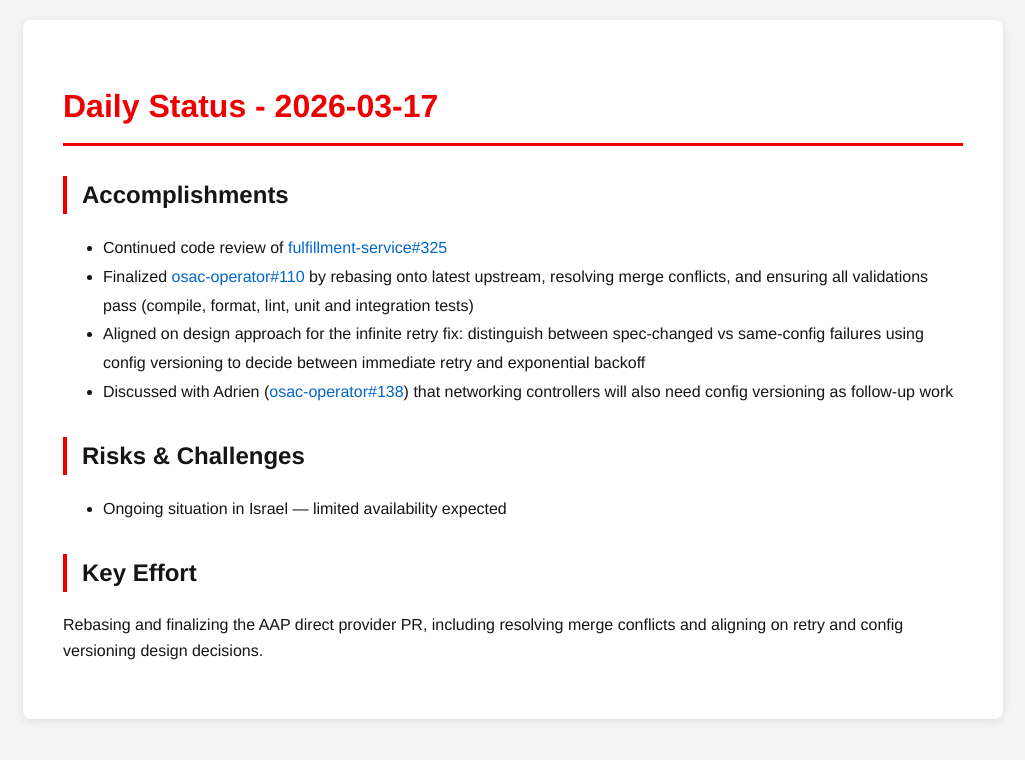
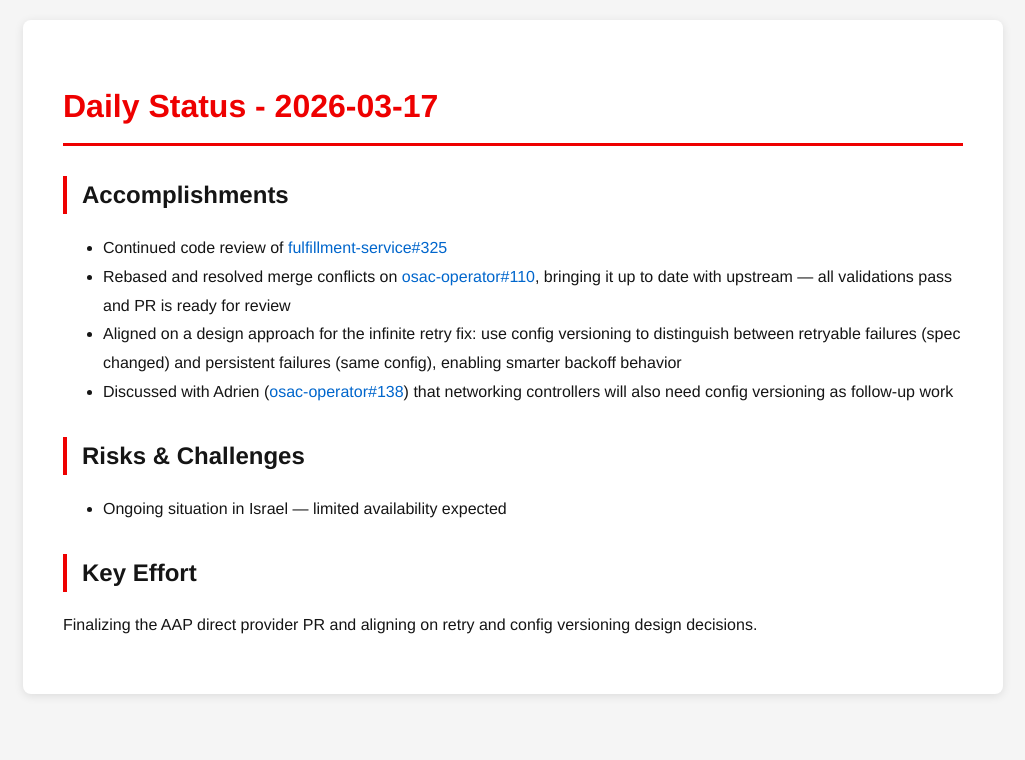
Before and after one commit to tzvatot/daily-status, a Jekyll site: the page built from 2026-03-17.md, in a window 1280 px wide. Shown: the top 760 px of the page, without its empty margins (127-1152 px from the left). Built offline with Jekyll 4.4.1, drawn with Linux system fonts in a browser that asks for light colours.

Commit message:
Daily status update - 2026-03-17

```diff
--- a/2026-03-17.md
+++ b/2026-03-17.md
@@ -8,12 +8,12 @@ date: 2026-03-17
 
 ## Accomplishments
 - Continued code review of [fulfillment-service#325](https://github.com/osac-project/fulfillment-service/pull/325)
-- Finalized [osac-operator#110](https://github.com/osac-project/osac-operator/pull/110) by rebasing onto latest upstream, resolving merge conflicts, and ensuring all validations pass (compile, format, lint, unit and integration tests)
-- Aligned on design approach for the infinite retry fix: distinguish between spec-changed vs same-config failures using config versioning to decide between immediate retry and exponential backoff
+- Rebased and resolved merge conflicts on [osac-operator#110](https://github.com/osac-project/osac-operator/pull/110), bringing it up to date with upstream — all validations pass and PR is ready for review
+- Aligned on a design approach for the infinite retry fix: use config versioning to distinguish between retryable failures (spec changed) and persistent failures (same config), enabling smarter backoff behavior
 - Discussed with Adrien ([osac-operator#138](https://github.com/osac-project/osac-operator/pull/138)) that networking controllers will also need config versioning as follow-up work
 
 ## Risks & Challenges
 - Ongoing situation in Israel — limited availability expected
 
 ## Key Effort
-Rebasing and finalizing the AAP direct provider PR, including resolving merge conflicts and aligning on retry and config versioning design decisions.
+Finalizing the AAP direct provider PR and aligning on retry and config versioning design decisions.
```
